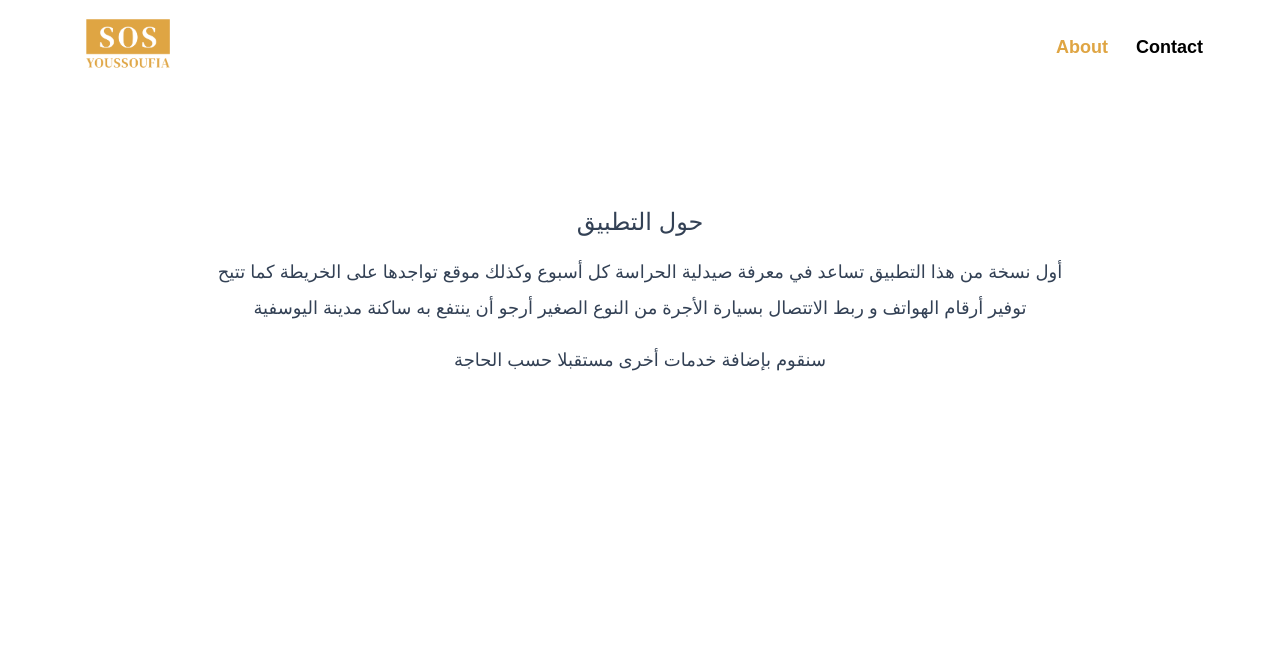
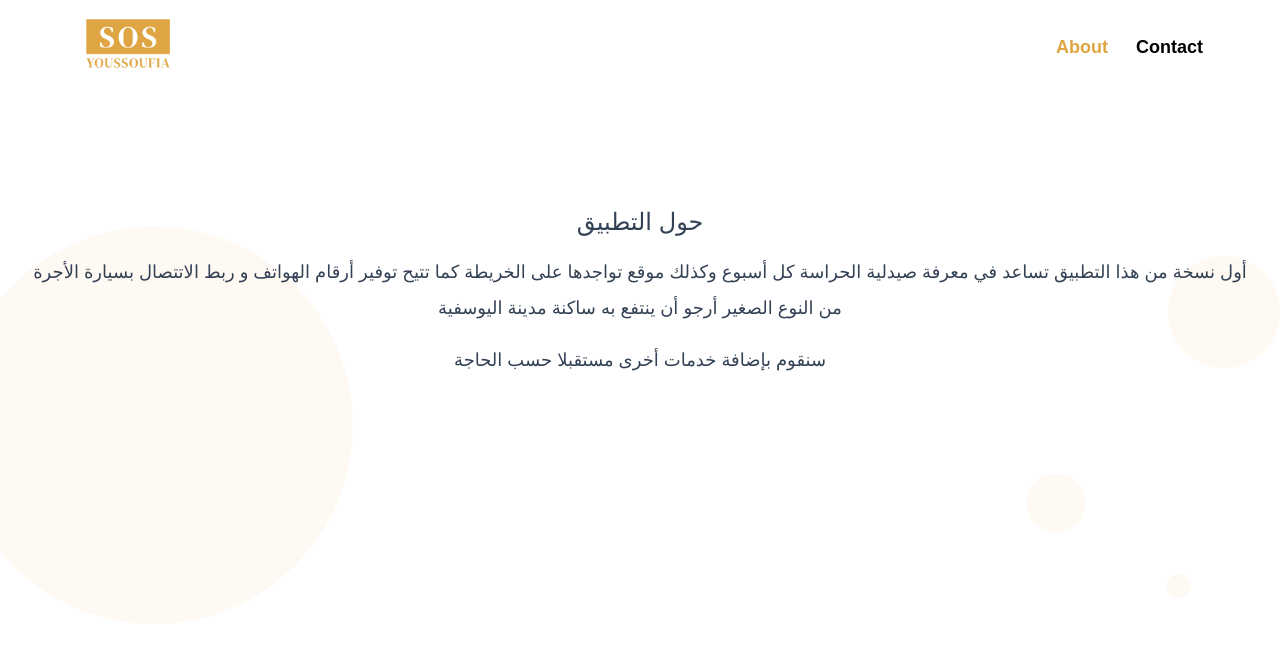
Before and after one commit to mednajjar/sosyoussoufiawebapp, a React (Create React App) app: page /about in a window 1280 px wide. Shown: the top 662 px of the page. Built offline with nearby package versions, Linux system fonts and the light colour scheme.

Commit message:
add background to about page

```diff
--- a/src/assets/index.js
+++ b/src/assets/index.js
@@ -5,6 +5,7 @@ import ScreensApp from './images/screensApp.png';
 import LinkedIn from './icons/linkedin.png';
 import Whatsapp from './icons/whatsapp.png';
 import Background from './background/pic2.png';
+import BgAbout from './background/bg18.png';
 
 export {
     Logo,
@@ -13,5 +14,6 @@ export {
     ScreensApp,
     LinkedIn,
     Whatsapp,
-    Background
+    Background,
+    BgAbout
 }
--- a/src/components/About.js
+++ b/src/components/About.js
@@ -1,4 +1,5 @@
 import React from 'react'
+import { BgAbout } from '../assets'
 // import { Link } from 'react-router-dom';
 
 const About = () => {
@@ -6,13 +7,21 @@ const About = () => {
         <div className='w-full p-5 rtl text-center ml-auto mr-auto' style={{
             position: 'relative',
             top: 100,
-            width: "70%",
-            margin: "0 auto"
+            width: "100%",
+            height: "70vh",
+            margin: "0 auto",
+            background: `url(${BgAbout})`,
+            // backgroundPosition: 'center',
+            backgroundSize: 'cover',
+            backgroundRepeat: 'no-repeat',
+            // backgroundColor: '#3396FF',
         }}>
-            <h2 className='text-2xl font-medium text-slate-700'>حول التطبيق</h2>
+            <div className='max-w-7xl mx-auto'>
+                <h2 className='text-2xl font-medium text-slate-700'>حول التطبيق</h2>
 
-            <p className='text-lg font-medium text-slate-700 group-hover:text-slate-900 mt-4 leading-9'>أول نسخة من  هذا التطبيق تساعد في معرفة صيدلية الحراسة كل أسبوع وكذلك موقع تواجدها على الخريطة كما تتيح توفير أرقام الهواتف و ربط الاتتصال بسيارة الأجرة من النوع الصغير أرجو أن ينتفع به ساكنة مدينة اليوسفية</p>
-            <p className='text-lg font-medium text-slate-700 group-hover:text-slate-900 mt-4 leading-9'>سنقوم بإضافة خدمات أخرى مستقبلا حسب الحاجة</p>
+                <p className='text-lg font-medium text-slate-700 group-hover:text-slate-900 mt-4 leading-9'>أول نسخة من  هذا التطبيق تساعد في معرفة صيدلية الحراسة كل أسبوع وكذلك موقع تواجدها على الخريطة كما تتيح توفير أرقام الهواتف و ربط الاتتصال بسيارة الأجرة من النوع الصغير أرجو أن ينتفع به ساكنة مدينة اليوسفية</p>
+                <p className='text-lg font-medium text-slate-700 group-hover:text-slate-900 mt-4 leading-9'>سنقوم بإضافة خدمات أخرى مستقبلا حسب الحاجة</p>
+            </div>
         </div>
     )
 }
```
Also changed, not shown: src/assets/background/bg18.png (added).
